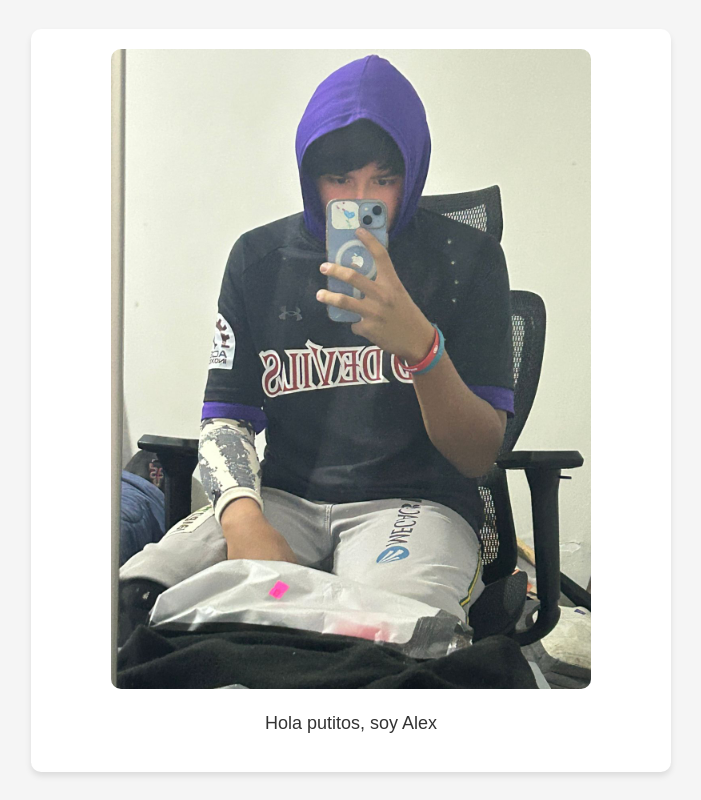
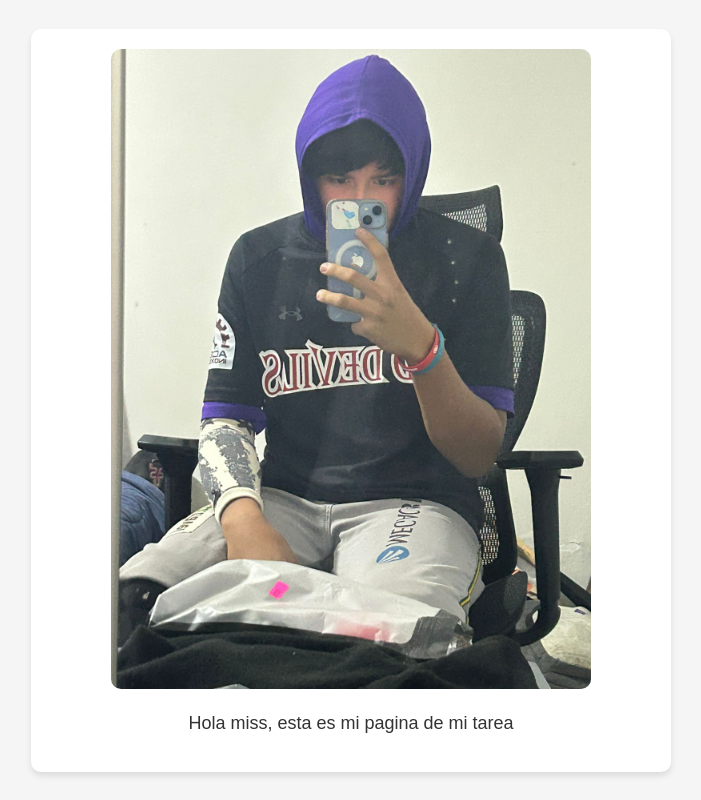
Before and after one commit to PhilippM09/try4, a plain HTML site: page index.html in a window 1280 px wide. Shown: the whole page, without its empty margins (289-990 px from the left). Drawn offline with Linux system fonts and the light colour scheme.

Commit message:
Update index.html

```diff
--- a/index.html
+++ b/index.html
@@ -40,7 +40,7 @@
 <body>
     <div class="container">
         <img src="dein-bild-link.jpg" alt="">
-        <p>Hola putitos, soy Alex</p>
+        <p>Hola miss, esta es mi pagina de mi tarea</p>
     </div>
 </body>
 </html>
```
